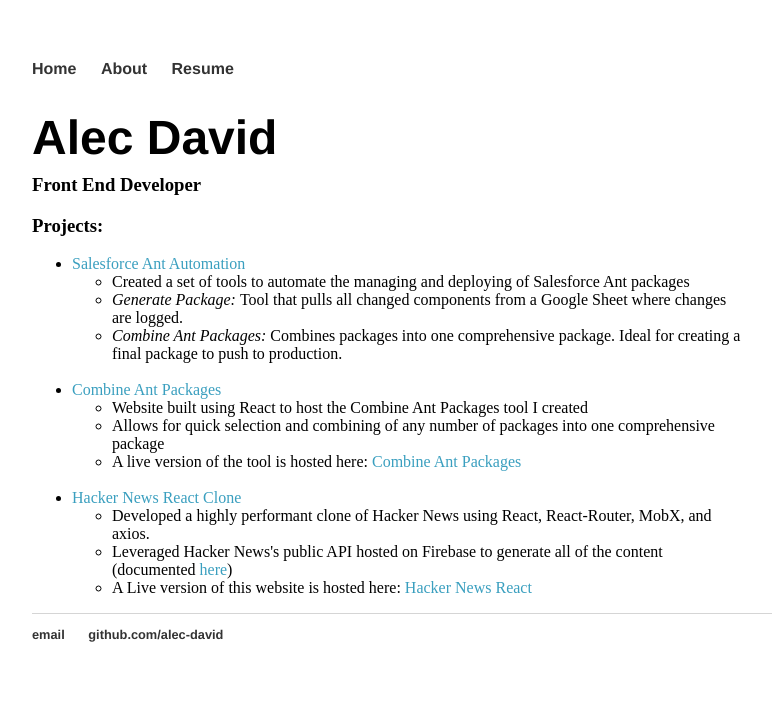
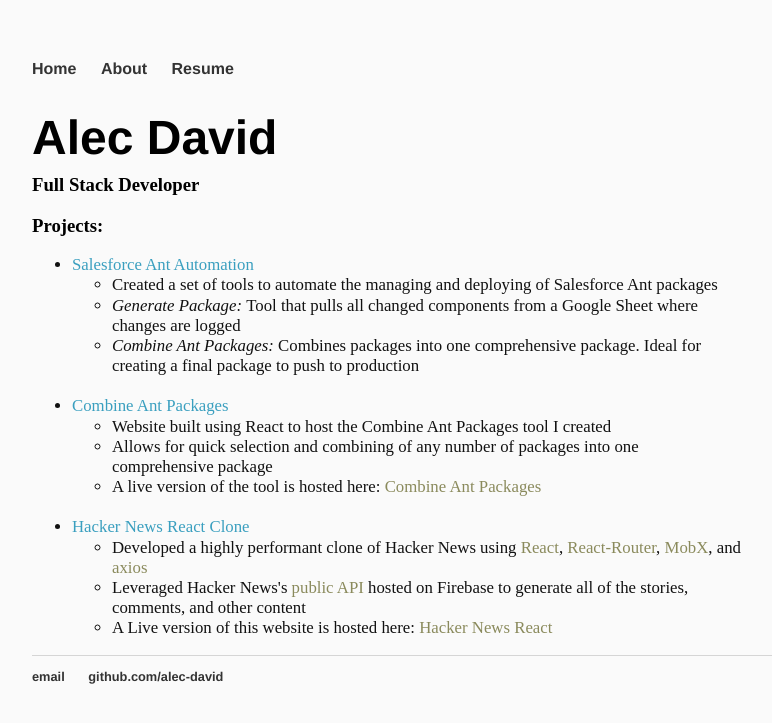
Before and after one commit to alec-david/alec-david.github.io, a Jekyll site: the page built from index.html, in a window 1280 px wide. Shown: the top 723 px of the page, without its empty margins (160-932 px from the left). Built offline with Jekyll 4.4.1, drawn with Linux system fonts in a browser that asks for light colours.

Commit message:
improved styling

```diff
--- a/about/index.html
+++ b/about/index.html
@@ -3,8 +3,9 @@
 title: About Alec David
 ---
 
+<div>
+  <h1>About</h1>
   <div class="about">
-  <h1>About</h1>
     <p>
     	I'm a software developer living in Cleveland, OH. I am currently working as a developer at Acumen Solutions where I have worked on projects to create time tracking and correspondence management software.
     	<br><br>
@@ -15,3 +16,4 @@
       <br><br>
     </p>
   </div>
+</div>
--- a/css/main.css
+++ b/css/main.css
@@ -1,6 +1,7 @@
 body {
   margin: 60px auto;
   width: 70%;
+  background-color: #fafafa;
 }
 nav ul,
 footer ul {
@@ -26,23 +27,9 @@
   font-family: 'Helvetica', 'Arial', 'Sans-Serif';
   margin-bottom: -10px;
 }
-p {
-  font-size: 1.3em;
-  line-height: 1.4em;
-  color: #333;
-}
 footer {
   border-top: 1px solid #d5d5d5;
   font-size: 0.8em;
-}
-
-ul.posts {
-  margin: 20px auto 40px;
-  font-size: 1.5em;
-}
-
-ul.posts li {
-  list-style: none;
 }
 
 .colorLink {
@@ -54,6 +41,17 @@
   font-style: italic;
 }
 
+.about {
+  font-size: 1.3em;
+  line-height: 1.4em;
+  color: #333;
+  width: 85%;
+}
+
+.inlineLink {
+  color: #8a8a5c;
+}
+
 #resumeName {
   font-size: 1.75em;
   font-weight: bold;
@@ -61,6 +59,9 @@
 
 #ProjectList {
   width: 75%;
+  font-size: 1.05em;
+  line-height: 1.2em;
+  color: #111111;
 }
 
 #dlResume {
--- a/index.html
+++ b/index.html
@@ -5,7 +5,7 @@
 
 <div class="blurb">
 	<h1>Alec David</h1>
-	<h3>Front End Developer</h3>
+	<h3>Full Stack Developer</h3>
 	<h3>Projects:</h3>
 	<ul id="ProjectList">
 		<li>
@@ -14,10 +14,10 @@
 		<ul>
 			<li>Created a set of tools to automate the managing and deploying of Salesforce Ant packages</li>
 			<li>
-				<i>Generate Package: </i> Tool that pulls all changed components from a Google Sheet where changes are logged.</li>
+				<i>Generate Package: </i> Tool that pulls all changed components from a Google Sheet where changes are logged</li>
 			<li>
 				<i>Combine Ant Packages:</i> Combines packages into one comprehensive package. Ideal for creating a final package to push
-				to production.
+				to production
 			</li>
 		</ul>
 		<br>
@@ -28,7 +28,7 @@
 			<li>Website built using React to host the Combine Ant Packages tool I created</li>
 			<li>Allows for quick selection and combining of any number of packages into one comprehensive package</li>
 			<li>A live version of the tool is hosted here:
-				<a class="colorLink" href="http://alecdavid.me/CombineAntPackages">Combine Ant Packages</a>
+				<a class="inlineLink" href="http://alecdavid.me/CombineAntPackages">Combine Ant Packages</a>
 			</li>
 		</ul>
 		<br>
@@ -36,11 +36,11 @@
 			<a class="colorLink" href="https://github.com/alec-david/hnReactClone">Hacker News React Clone</a>
 		</li>
 		<ul>
-			<li>Developed a highly performant clone of Hacker News using React, React-Router, MobX, and axios.</li>
-			<li>Leveraged Hacker News's public API hosted on Firebase to generate all of the content (documented
-				<a class="colorLink" href="https://github.com/HackerNews/API">here</a>)</li>
+			<li>Developed a highly performant clone of Hacker News using <a class="inlineLink" href="https://github.com/facebook/react/">React</a>, <a class="inlineLink" href="https://github.com/ReactTraining/react-router">React-Router</a>, <a class="inlineLink" href="https://github.com/mobxjs/mobx">MobX</a>, and <a class="inlineLink" href="https://github.com/axios/axios">axios</a></li>
+			<li>Leveraged Hacker News's <a class="inlineLink" href="https://github.com/HackerNews/API">public API</a> hosted on Firebase to generate all of the stories, comments, and other content
+			</li>
 			<li>A Live version of this website is hosted here:
-				<a class="colorLink" href="http://alecdavid.me/hnReactClone">Hacker News React</a>
+				<a class="inlineLink" href="http://alecdavid.me/hnReactClone">Hacker News React</a>
 			</li>
 		</ul>
 	</ul>
```
Lines whose indentation alone changed are shown as unchanged.
